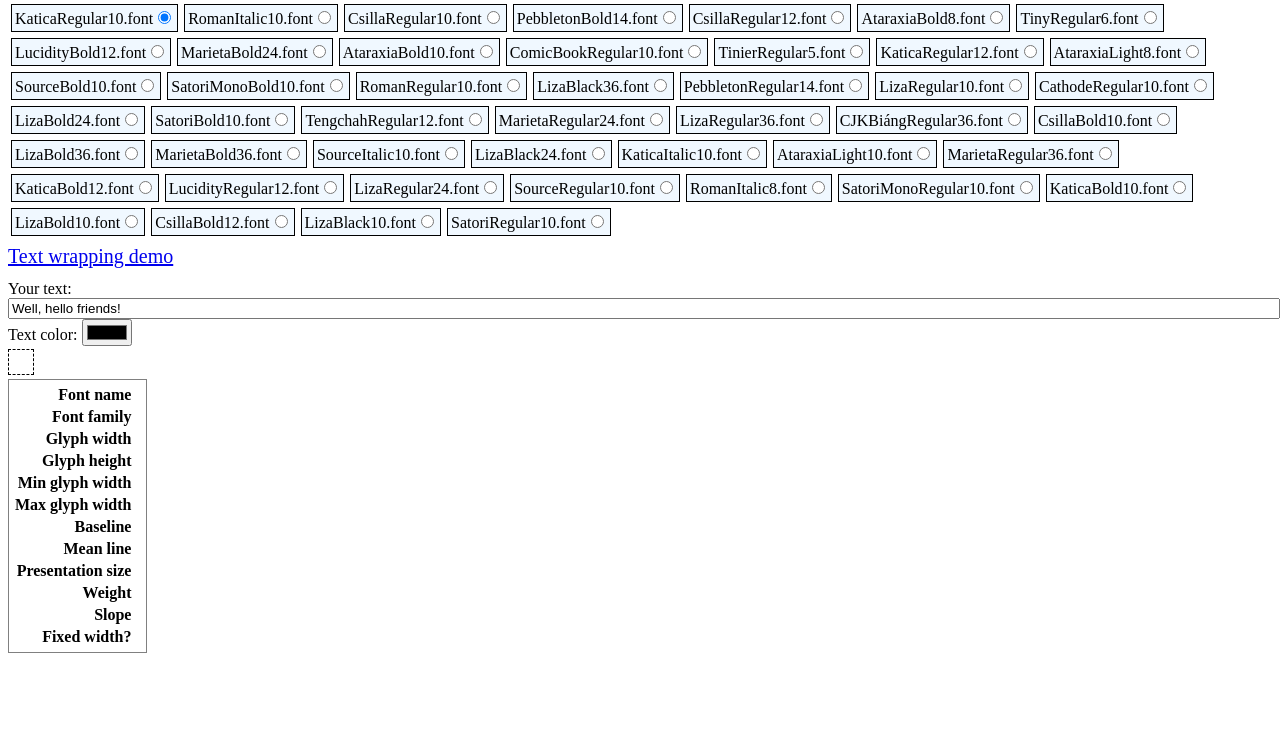
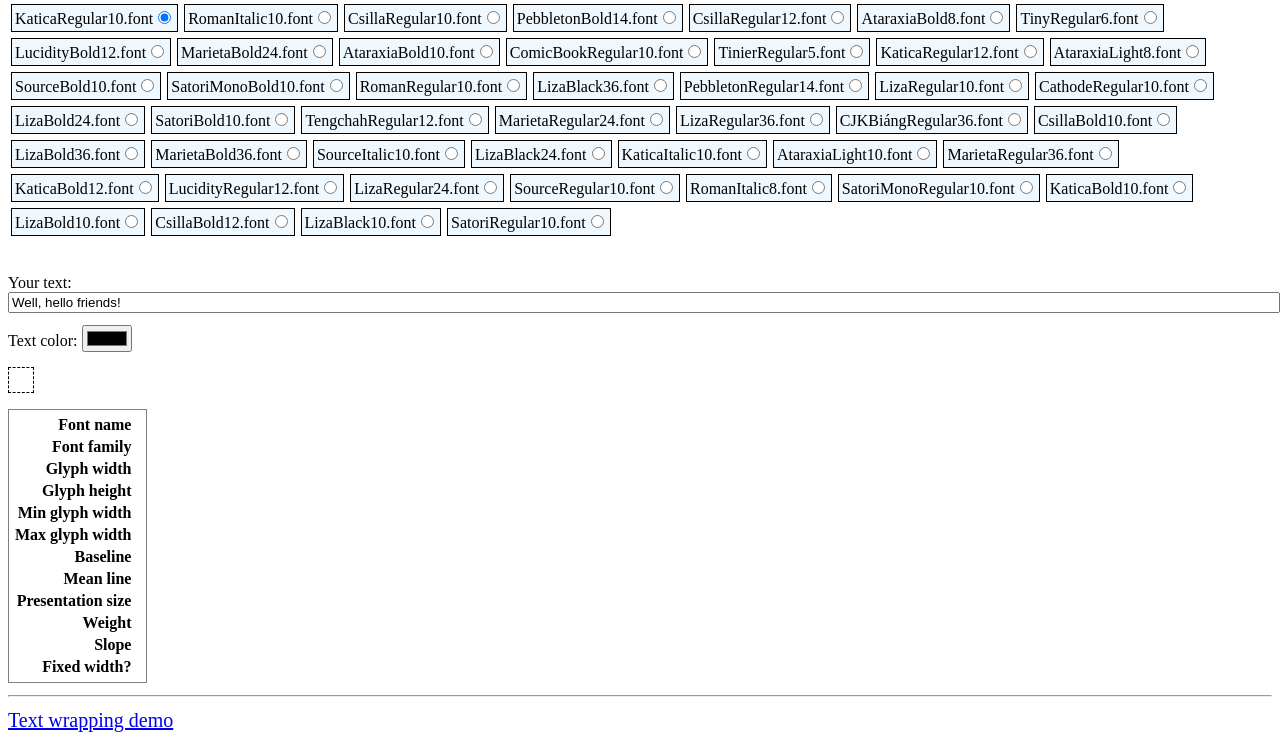
Before and after one commit to MacDue/LibFont.js, a plain HTML site: page index.html in a window 1280 px wide. Shown: the part 79-831 px from the top of the page. Before the commit the page ends 800 px from the top, so only its background shows below. Drawn offline with Linux system fonts and the light colour scheme; no server answers.

Commit message:
Demo: Improve layout in Browser

```diff
--- a/index.html
+++ b/index.html
@@ -12,7 +12,7 @@
     }
 
     #font-selection {
-      margin-bottom: 6px;
+      margin-bottom: 35px;
     }
 
     th {
@@ -28,6 +28,10 @@
     .font-radio {
       border-style: solid;
       border-width: 1px;
+    }
+
+    #demo > * {
+      margin-bottom: 12px;
     }
 
     #preview-canvas {
@@ -103,8 +107,8 @@
 
       const urlParams = new URLSearchParams(window.location.search);
       const doCursedDemo = ~~urlParams.get("cursed");
-      if (doCursedDemo) {
-        document.getElementById("demo").style.display = 'none';
+      if (!doCursedDemo) {
+        document.getElementById("demo").style.removeProperty('display');
       }
 
       let currentFont = null;
@@ -196,10 +200,7 @@
   <h1>Try out a SerenityOS font!</h1>
   <div style="display: flex; flex-direction: column;">
     <div id="font-selection"></div>
-    <div id="demo">
-      <div style="width: 100%; margin-bottom: 12px; font-size: 20px">
-        <a href="?cursed=1">Text wrapping demo</a>
-      </div>
+    <div id="demo" style="display: none">
       <label for="text-input">Your text:</label>
       <input id="text-input" type="text" value="Well, hello friends!" />
       <label for="text-color">Text color:</label>
@@ -263,6 +264,10 @@
           </tr>
         </table>
       </div>
+      <hr>
+      <div style="width: 100%; font-size: 20px;">
+        <a href="?cursed=1">Text wrapping demo</a>
+      </div>
     </div>
   </div>
   <div id="cursed-demo"></div>
```
